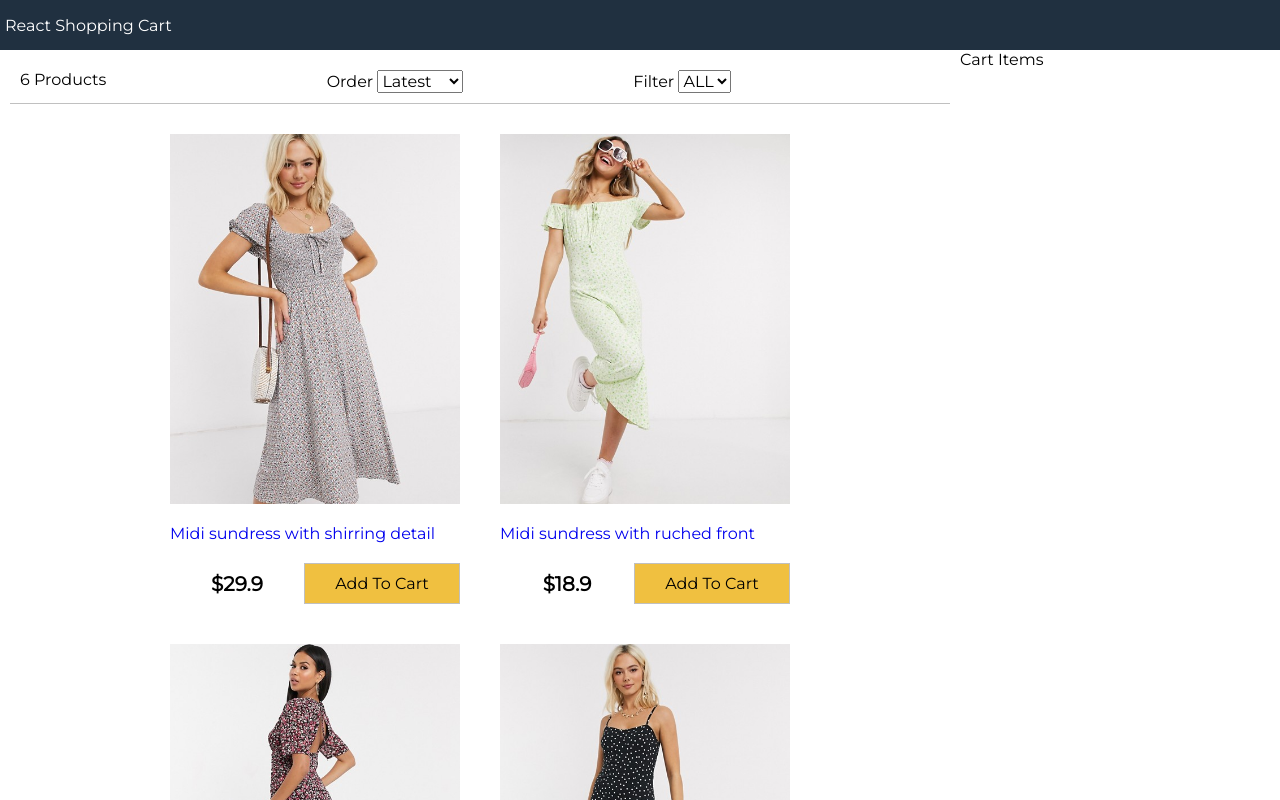
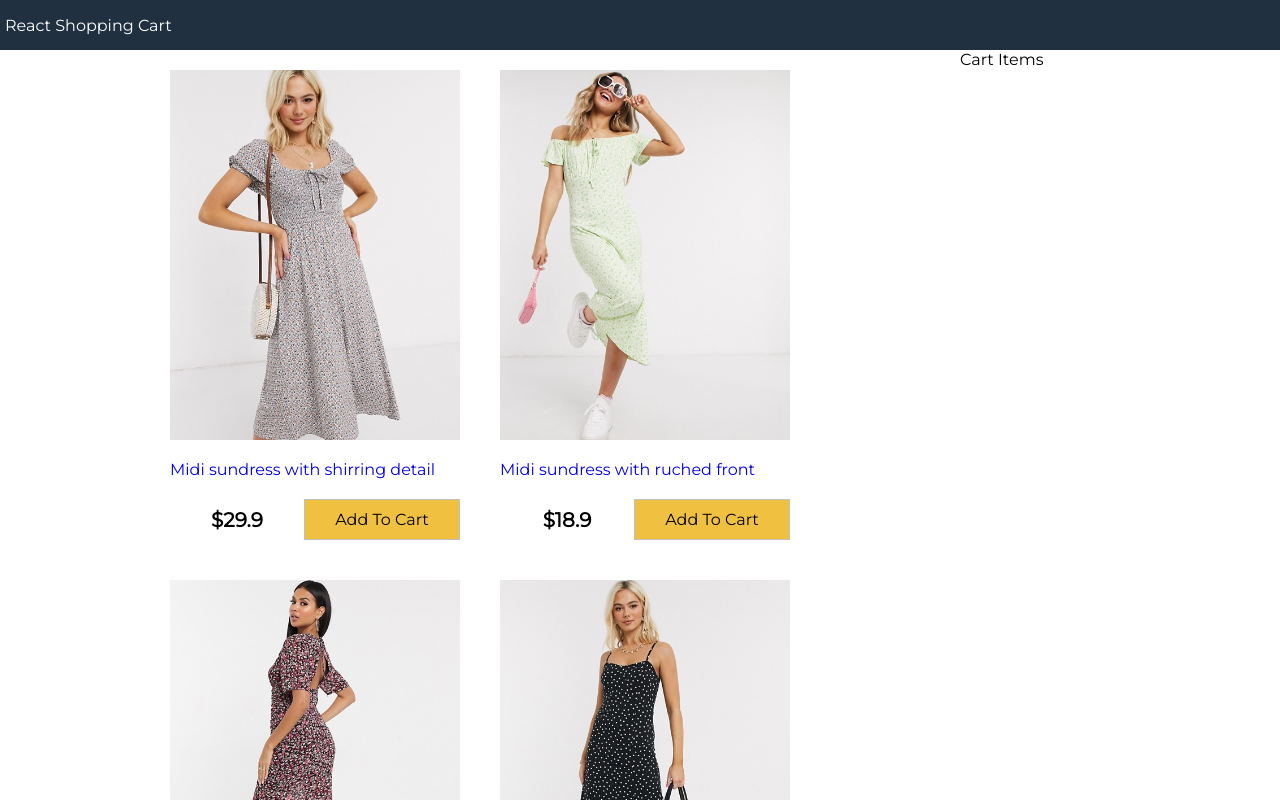
Before and after one commit to 79532345119/RR-shopping-cart, a React (Create React App) app: page / in a window 1280 px wide. Shown: the top 800 px of the page. Built offline with nearby package versions, Linux system fonts and the light colour scheme.

Commit message:
create filter-component

```diff
--- a/src/App.js
+++ b/src/App.js
@@ -1,5 +1,5 @@
+import { render } from "@testing-library/react"
 import React from "react"
-import Filter from "./components/Filter";
 import Products from "./components/Products";
 import data from "./data.json"
 
@@ -12,31 +12,6 @@ class App extends React.Component {
       sort: "",
     }
   }
-  sortProducts = (event) => {
-    const sort = event.target.value
-    this.setState((state) => ({
-      sort: sort,
-      products: this.state.products.slice().sort((a,b) =>(
-        sort ==="lowest"?
-        ((a.price > b.price)? 1:-1):
-        sort ==="highest"?
-        ((a.price < b.price)? 1:-1):
-        ((a._id < b._id)? 1:-1)
-      ))
-    }))
-  }
-
-  filterProducts = (event) => {
-    if(event.target.value === "") {
-      this.setState({size: event.target.value, products:data.products})
-    } else {
-        this.setState({
-          size: event.target.value,
-          products: data.products.filter(product => product.availableSizes.indexOf(event.target.value)>=0)
-        })
-    }
-
-  }
 
   render() {
     return (
@@ -47,12 +22,6 @@ class App extends React.Component {
         <main>
           <div className="content">
             <div className="main">
-              <Filter count={this.state.products.length}
-                      size={this.state.size}
-                      sort={this.state.sort}
-                      filterProducts={this.filterProducts}
-                      sortProducts={this.sortProducts}
-                       />
               <Products products={this.state.products} />
             </div>
             <div className="sidebar">
--- a/src/components/Filter.js
+++ /dev/null
@@ -1,33 +0,0 @@
-import React, { Component } from 'react'
-
-export default class Filter extends Component {
-
-
-    render() {
-        return (
-            <div className="filter">
-                <div className="filter-result">{this.props.count} Products</div>
-                <div className="filter-sort">
-                    Order {" "}
-                    <select value={this.props.sort} onChange={this.props.sortProducts} >
-                        <option>Latest</option>
-                        <option value="lowest">Lowest</option>
-                        <option value="highest">Highest</option>
-                    </select>
-                </div>
-                <div className="filter-size">
-                    Filter  {" "}
-                    <select value={this.props.size} onChange={this.props.filterProducts}>
-                        <option value="">ALL</option>
-                        <option value="XS">XS</option>
-                        <option value="S">S</option>
-                        <option value="M">M</option>
-                        <option value="L">L</option>
-                        <option value="XL">XL</option>
-                        <option value="XXL">XXL</option>
-                    </select>
-                </div>
-            </div>
-        )
-    }
-}
--- a/src/index.css
+++ b/src/index.css
@@ -122,16 +122,3 @@ footer {
 .button.primary {
   background-color: #f0c040;
 }
-
-/* Filter */
-
-.filter {
-  display: flex;
-  justify-content: space-between;
-  padding: 1rem;
-  margin: 1rem;
-  border-bottom: 0.1rem #c0c0c0 solid;
-}
-.filter div {
-  flex: 1;
-}
```
Also changed, not shown: 1 other file (tests, documents, lock files or other folders).
